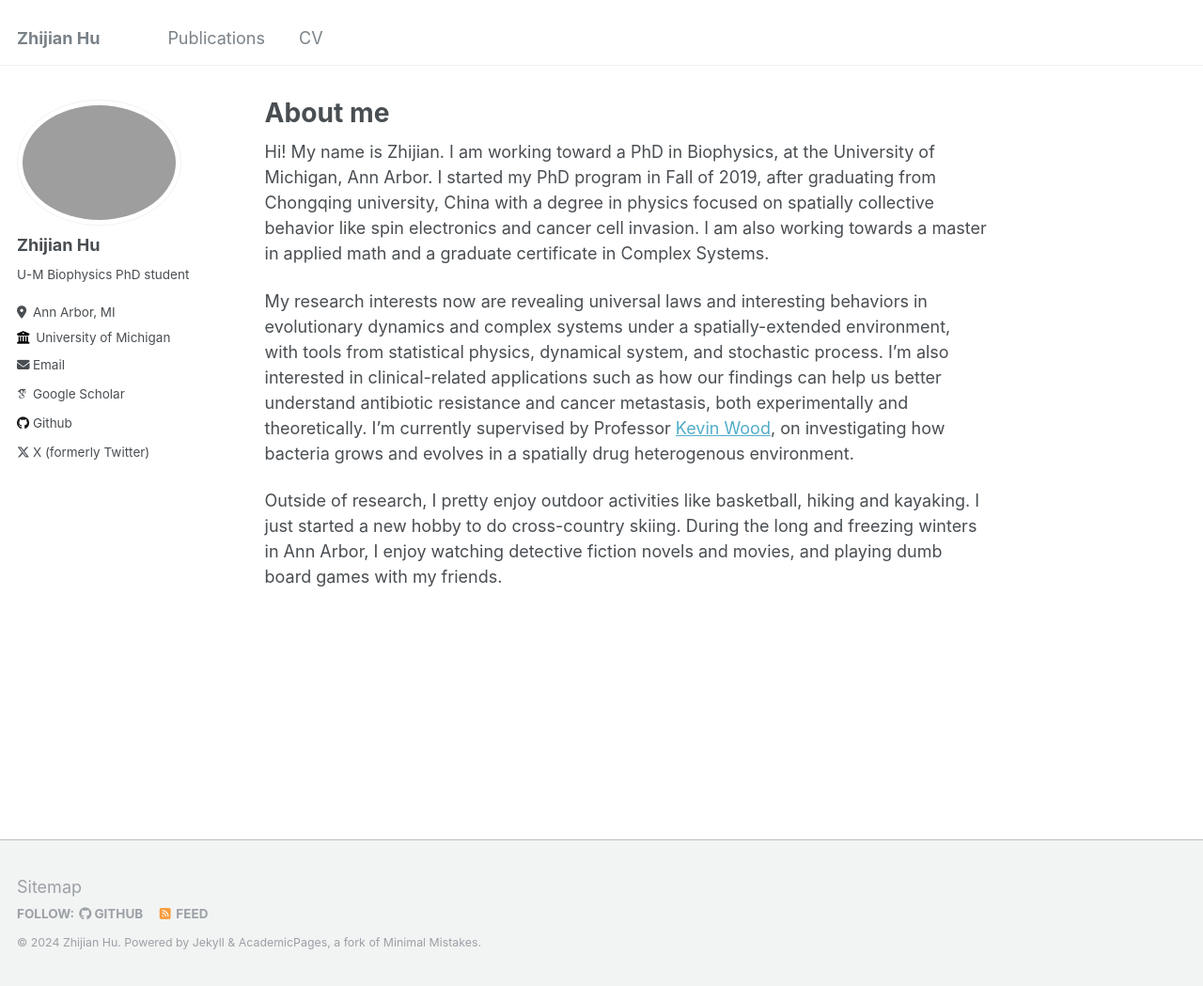
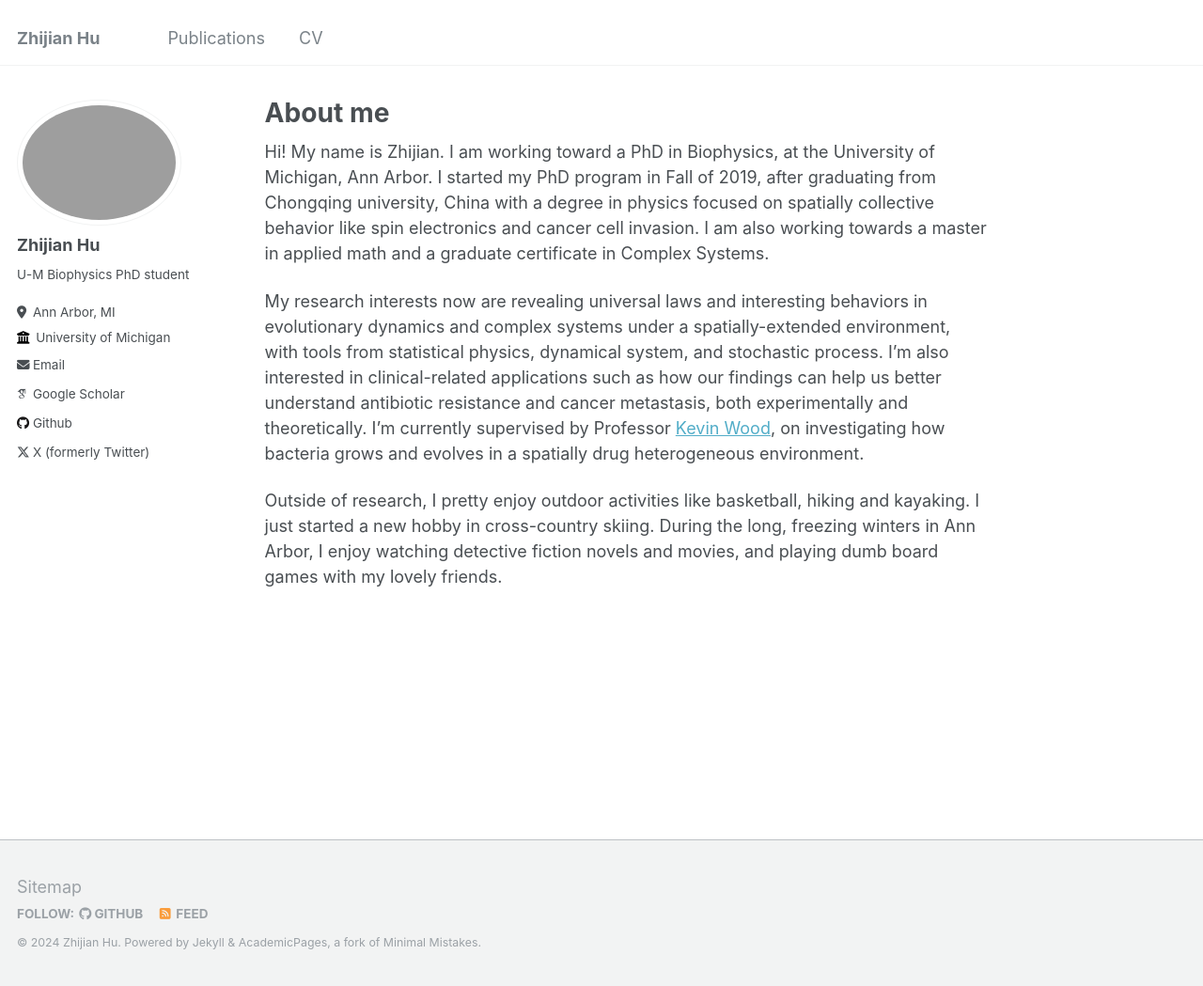
Before and after one commit to Zzzzzhijian/Zzzzzhijian.github.io, a Jekyll site: the page built from _pages/about.md, in a window 1280 px wide and 1049 px high. Shown: the whole window at 94% size. Built offline with Jekyll 4.4.1, drawn with Linux system fonts in a browser that asks for light colours; some web fonts are replaced.

```diff
--- a/_pages/about.md
+++ b/_pages/about.md
@@ -9,6 +9,6 @@ redirect_from:
 
 Hi! My name is Zhijian. I am working toward a PhD in Biophysics, at the University of Michigan, Ann Arbor. I started my PhD program in Fall of 2019, after graduating from Chongqing university, China with a degree in physics focused on spatially collective behavior like spin electronics and cancer cell invasion. I am also working towards a master in applied math and a graduate certificate in Complex Systems.
 
- My research interests now are revealing universal laws and interesting behaviors in evolutionary dynamics and complex systems under a spatially-extended environment, with tools from statistical physics, dynamical system, and stochastic process. I'm also interested in clinical-related applications such as how our findings can help us better understand antibiotic resistance and cancer metastasis, both experimentally and theoretically. I'm currently supervised by Professor [Kevin Wood](https://lsa.umich.edu/biophysics/people/core-faculty/kbwood.html), on investigating how bacteria grows and evolves in a spatially drug heterogenous environment.
+ My research interests now are revealing universal laws and interesting behaviors in evolutionary dynamics and complex systems under a spatially-extended environment, with tools from statistical physics, dynamical system, and stochastic process. I'm also interested in clinical-related applications such as how our findings can help us better understand antibiotic resistance and cancer metastasis, both experimentally and theoretically. I'm currently supervised by Professor [Kevin Wood](https://lsa.umich.edu/biophysics/people/core-faculty/kbwood.html), on investigating how bacteria grows and evolves in a spatially drug heterogeneous environment.
 
-Outside of research, I pretty enjoy outdoor activities like basketball, hiking and kayaking. I just started a new hobby to do cross-country skiing. During the long and freezing winters in Ann Arbor, I enjoy watching detective fiction novels and movies, and playing dumb board games with my friends.
+Outside of research, I pretty enjoy outdoor activities like basketball, hiking and kayaking. I just started a new hobby in cross-country skiing. During the long, freezing winters in Ann Arbor, I enjoy watching detective fiction novels and movies, and playing dumb board games with my lovely friends.
```
Also changed, not shown: README.md (+8 -23 lines).
